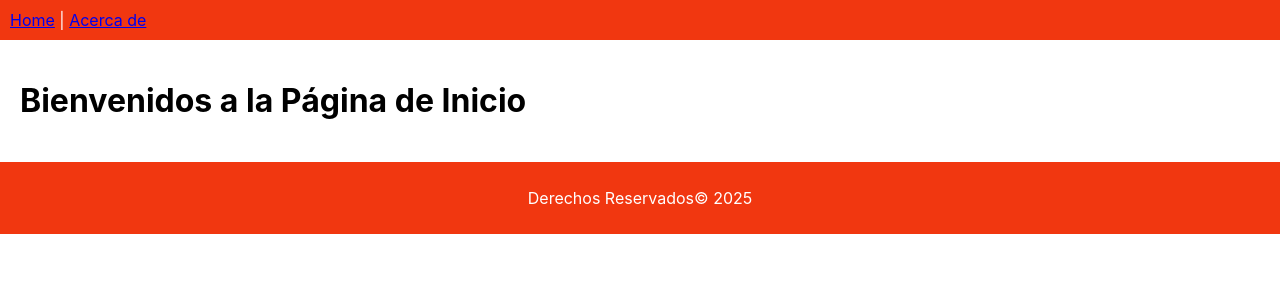
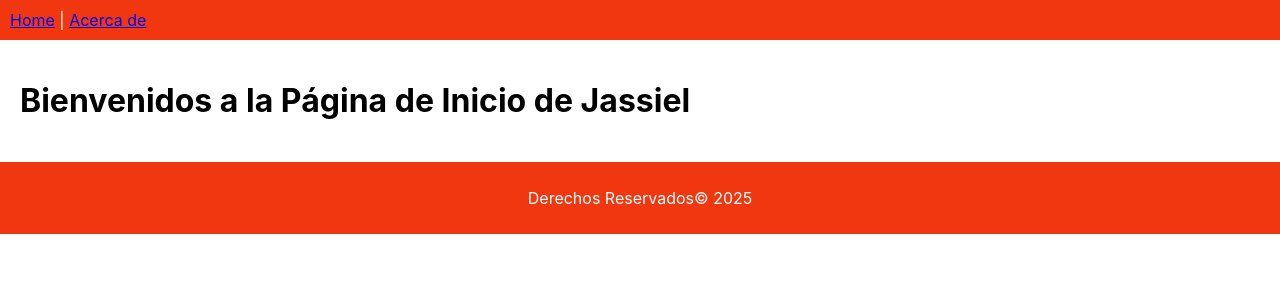
Before and after one commit to manuell714/pagina, a React (Create React App) app: page / in a window 1280 px wide. Shown: the top 300 px of the page. Built offline with nearby package versions, Linux system fonts and the light colour scheme.

Commit message:
Agrege mi nombre

```diff
--- a/src/App.js
+++ b/src/App.js
@@ -4,7 +4,7 @@ import Layout from './Layout';
 import './App.css';
 
 function Home() {
-  return <h1>Bienvenidos a la Página de Inicio</h1>;
+  return <h1>Bienvenidos a la Página de Inicio de Jassiel</h1>;
 }
 
 function About() {
```
